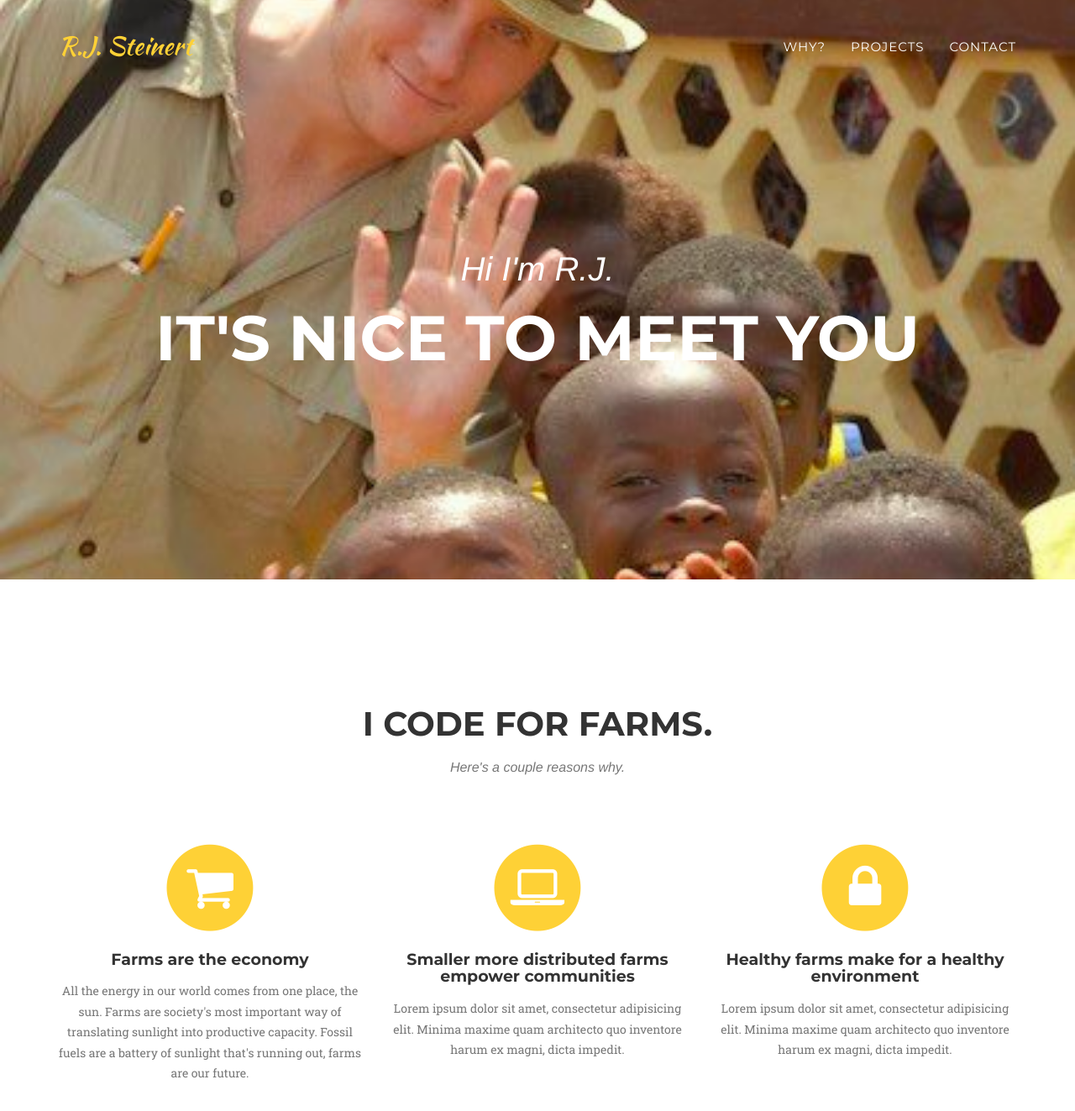
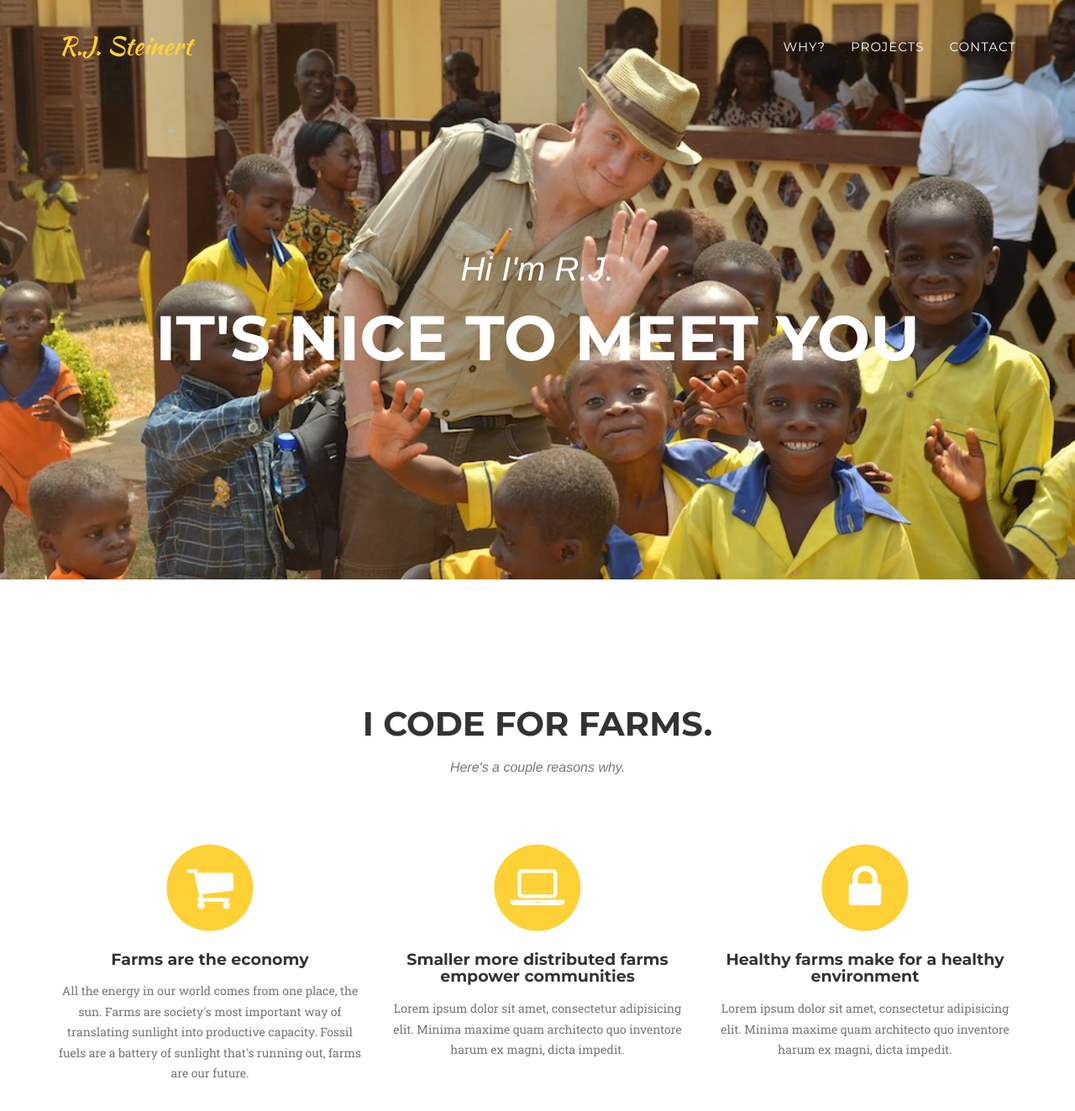
Before and after one commit to rjcorwin/rjcorwin.github.io, a Jekyll site: the page built from index.html, in a window 1280 px wide and 1400 px high. Shown: the top 1323 px of the window at 84% size. Built offline with Jekyll 4.4.1, drawn with Linux system fonts in a browser that asks for light colours; some web fonts are replaced.

Commit message:
Add higher res header photo

```diff
--- a/_includes/css/agency.css
+++ b/_includes/css/agency.css
@@ -267,7 +267,7 @@
     color: #fff;
     background-attachment: scroll;
     background-image: url(../img/header-bg.jpg);
-    background-position: center center;
+    background-position: top center;
     background-repeat: none;
     -webkit-background-size: cover;
     -moz-background-size: cover;
```
Also changed, not shown: img/header-bg-orig.jpg (added), img/header-bg.jpg.
